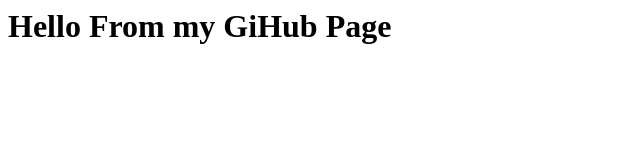
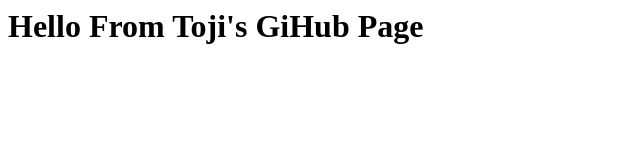
Before and after one commit to indriyam/manprema, a plain HTML site: page index.html in a window 1280 px wide. Shown: the whole page, without its empty margins (0-640 px from the left). Drawn offline with Linux system fonts and the light colour scheme.

Commit message:
Update index.html

```diff
--- a/index.html
+++ b/index.html
@@ -1 +1 @@
-<h1>Hello From my GiHub Page</h1>
+<h1>Hello From Toji's GiHub Page</h1>
```
